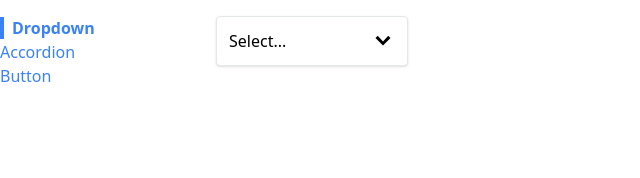
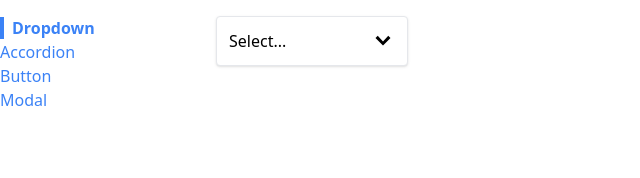
Before and after one commit to rosskovt/components, a React (Create React App) app: page / in a window 1280 px wide. Shown: the top 178 px of the page, without its empty margins (0-640 px from the left). Built offline with nearby package versions, Linux system fonts and the light colour scheme.

Commit message:
modal component implementation

```diff
--- a/public/index.html
+++ b/public/index.html
@@ -1,14 +1,12 @@
 <!DOCTYPE html>
 <html lang="en">
+
 <head>
   <meta charset="utf-8" />
   <link rel="icon" href="%PUBLIC_URL%/favicon.ico" />
   <meta name="viewport" content="width=device-width, initial-scale=1" />
   <meta name="theme-color" content="#000000" />
-    <meta
-      name="description"
-      content="Web site created using create-react-app"
-    />
+  <meta name="description" content="Web site created using create-react-app" />
   <link rel="apple-touch-icon" href="%PUBLIC_URL%/logo192.png" />
   <!--
       manifest.json provides metadata used when your web app is installed on a
@@ -26,6 +24,7 @@
     -->
   <title>React App</title>
 </head>
+
 <body>
   <noscript>You need to enable JavaScript to run this app.</noscript>
   <div id="root"></div>
@@ -39,5 +38,7 @@
       To begin the development, run `npm start` or `yarn start`.
       To create a production bundle, use `npm run build` or `yarn build`.
     -->
+  <div class="modal-container"></div>
 </body>
+
 </html>
--- a/src/App.js
+++ b/src/App.js
@@ -3,6 +3,7 @@ import Route from "./components/Route";
 import AccordionPage from './pages/AccordionPage';
 import DropdownPage from './pages/DropdownPage';
 import ButtonPage from './pages/ButtonPage';
+import ModalPage from "./pages/ModalPage";
 
 function App() {
     return (
@@ -18,6 +19,9 @@ function App() {
                 <Route path="/buttons">
                     <ButtonPage />
                 </Route>
+                <Route path="/modal">
+                    <ModalPage />
+                </Route>
             </div>
         </div>
     );
--- a/src/components/Sidebar.js
+++ b/src/components/Sidebar.js
@@ -5,7 +5,7 @@ function Sidebar() {
         { labelToShow: 'Dropdown', path: '/' },
         { labelToShow: 'Accordion', path: '/accordion' },
         { labelToShow: 'Button', path: '/buttons' },
-
+        { labelToShow: 'Modal', path: '/modal' },
 
     ]
     const renderedLinks = links.map((link) => {
```
Lines whose indentation alone changed are shown as unchanged.
